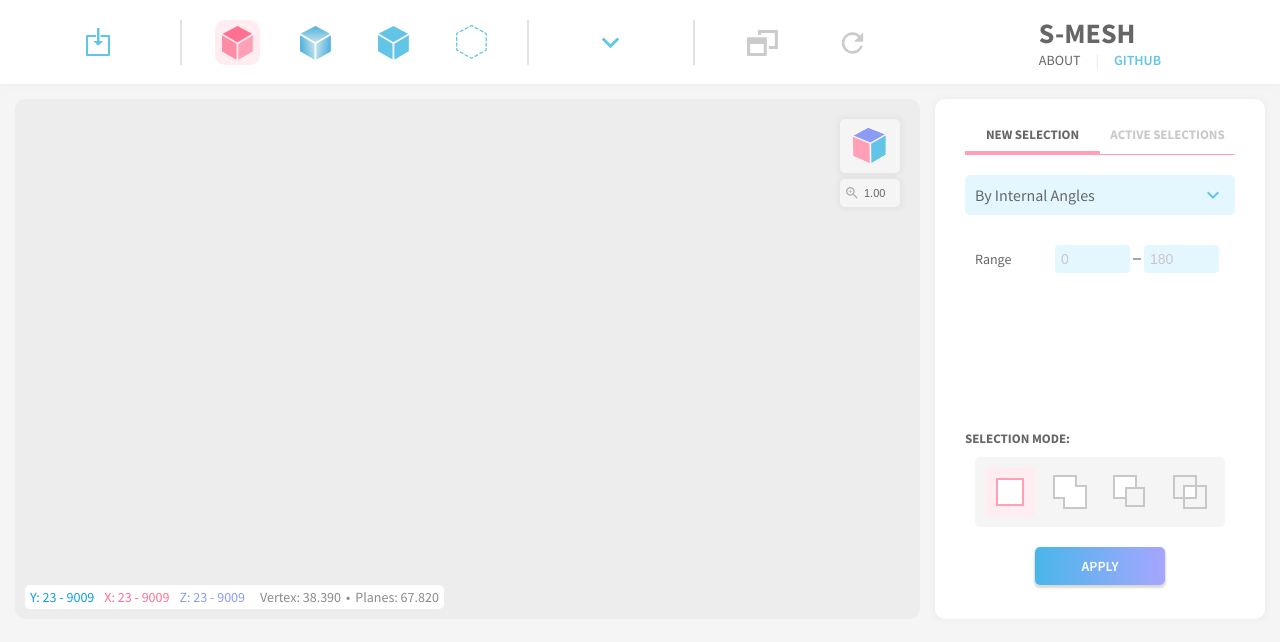
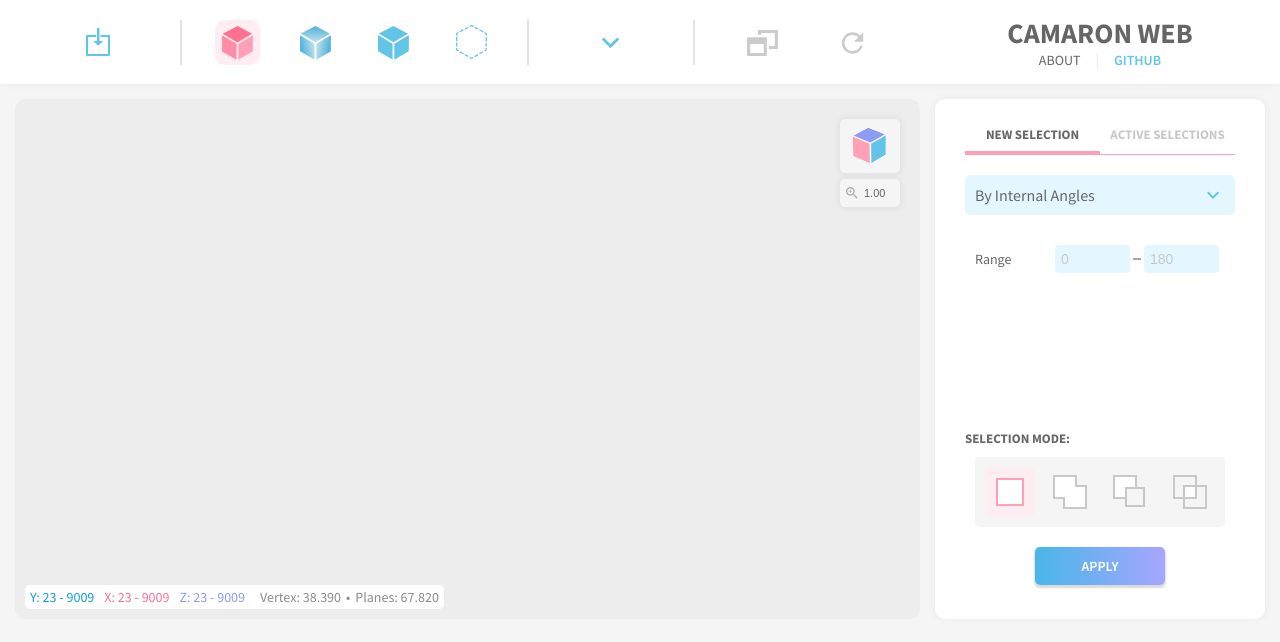
Before and after one commit to dmunozl/react-smesh, a React (Create React App) app: page / in a window 1280 px wide. Shown: the top 642 px of the page. Built offline with nearby package versions, Linux system fonts and the light colour scheme.

Commit message:
Updated name (keeping the old one), and added link to the github (the new one)

```diff
--- a/src/components/Header.js
+++ b/src/components/Header.js
@@ -135,11 +135,11 @@ HeaderListElement.defaultProps = {
 const Logo = () => (
     <div className="logo flex center">
         <div>
-            <h1>S-MESH</h1>
+            <h1>CAMARON WEB</h1>
             <div className="autogrid center">
                 <button className="modal-trigger" data-modal="modal-about">About</button>
                 <span>|</span>
-                <a href="." target="_blank">GitHub</a>
+                <a href="https://github.com/dmunozl/react-smesh" rel="noopener noreferrer" target="_blank">GitHub</a>
             </div>
         </div>
     </div>
```
